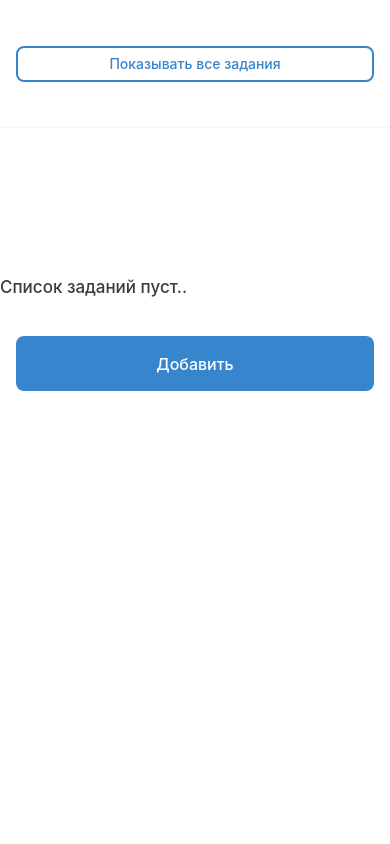
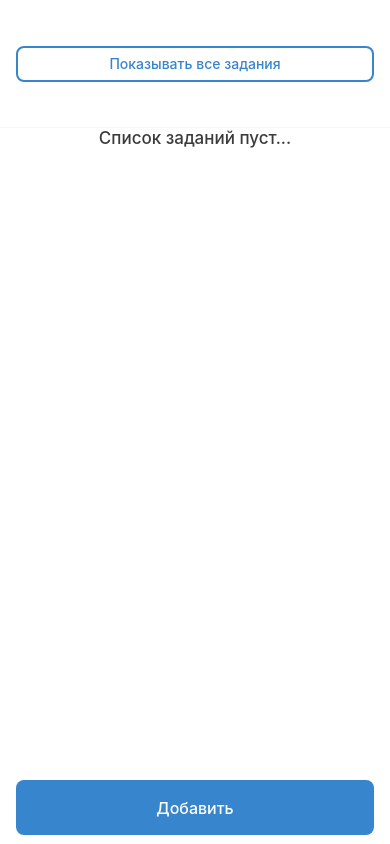
Before and after one commit to MagamedRus/todo-list, a React Native app: screen / in a window 390 px wide. Built offline with nearby package versions, Linux system fonts and the light colour scheme.

Commit message:
add text for empty todos

```diff
--- a/src/components/Todo.tsx
+++ b/src/components/Todo.tsx
@@ -62,7 +62,6 @@ const styles = StyleSheet.create({
     display: 'flex',
     alignItems: 'center',
     justifyContent: 'space-between',
-    paddingHorizontal: 17,
     paddingVertical: 10,
     flexDirection: 'row',
   },
--- a/src/components/Todos.tsx
+++ b/src/components/Todos.tsx
@@ -1,6 +1,7 @@
 import React from 'react';
-import { Dimensions, ScrollView, StyleSheet, Text, View } from 'react-native';
+import { ScrollView, StyleSheet, Text, View } from 'react-native';
 import { TextColor } from '../constants/colors';
+import { ComponentHeights } from '../constants/sizes';
 import { useAppSelector } from '../hooks/redux';
 import HR from './HR';
 import Todo from './Todo';
@@ -9,31 +10,38 @@ function Todos() {
   const todos = useAppSelector(state => state.todos.data);
 
   return (
-    <ScrollView horizontal={false}>
+    <ScrollView style={styles.container} alwaysBounceVertical={true}>
       {todos.map((todo, index) => (
-        <View key={String(todo.id)}>
+        <View key={String(todo.id)} style={styles.todos}>
           {index !== 0 && <HR />}
           <Todo todo={todo} />
         </View>
       ))}
-      {!todos[0] && <Text style={styles.emptyText}>Список заданий пуст..</Text>}
+      {!todos[0] && (
+        <Text style={styles.emptyText}>Список заданий пуст...</Text>
+      )}
     </ScrollView>
   );
 }
 
 export default Todos;
 
-//26 height of Text, 128 height of Header
-const centerMarginTop = Dimensions.get('screen').height / 2 - 26 - 128;
-
 const styles = StyleSheet.create({
+  container: {
+    minHeight: 24,
+    maxHeight: ComponentHeights.todos,
+  },
+  todos: {
+    paddingHorizontal: 17,
+  },
   emptyText: {
+    textAlignVertical: 'center',
+    textAlign: 'center',
     fontFamily: 'Inter',
     fontStyle: 'normal',
     fontWeight: '500',
     fontSize: 17,
-    lineHeight: 26,
-    marginTop: centerMarginTop,
+    height: ComponentHeights.todos,
     color: TextColor.darkBrown,
   },
 });
--- /dev/null
+++ b/src/constants/sizes.ts
@@ -0,0 +1,10 @@
+import { Dimensions } from 'react-native';
+import { StatusBar } from 'react-native';
+
+export const screenHeight = Dimensions.get('window').height;
+export const statusBarHeight = StatusBar.currentHeight || 0;
+export enum ComponentHeights {
+  header = 128,
+  blueButton = 100 /** 55 height + 45 margin */,
+  todos = screenHeight - header - blueButton - statusBarHeight,
+}
```
